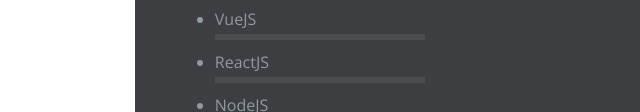
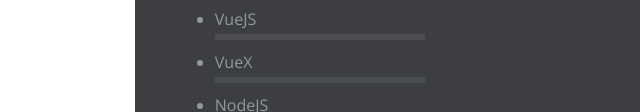
Before and after one commit to shahbozmamatkarimov/resume, a plain HTML site: page index.html in a window 1280 px wide. Shown: the part 840-952 px from the top of the page, 442-1082 px from the left. Drawn offline with nearby package versions, Linux system fonts and the light colour scheme; a script that the page names is missing.

Commit message:
Update index.html

```diff
--- a/index.html
+++ b/index.html
@@ -86,7 +86,7 @@
                         <li class="skill-percentage">JavaScript</li>
                         <li class="skill-percentage">TypeScript</li>
                         <li class="skill-percentage">VueJS</li>
-                        <li class="skill-percentage">ReactJS</li>
+                        <li class="skill-percentage">VueX</li>
                         <li class="skill-percentage">NodeJS</li>
                         <li class="skill-percentage">NestJS</li>
                         <li class="skill-percentage">PostgreSQL</li>
```
